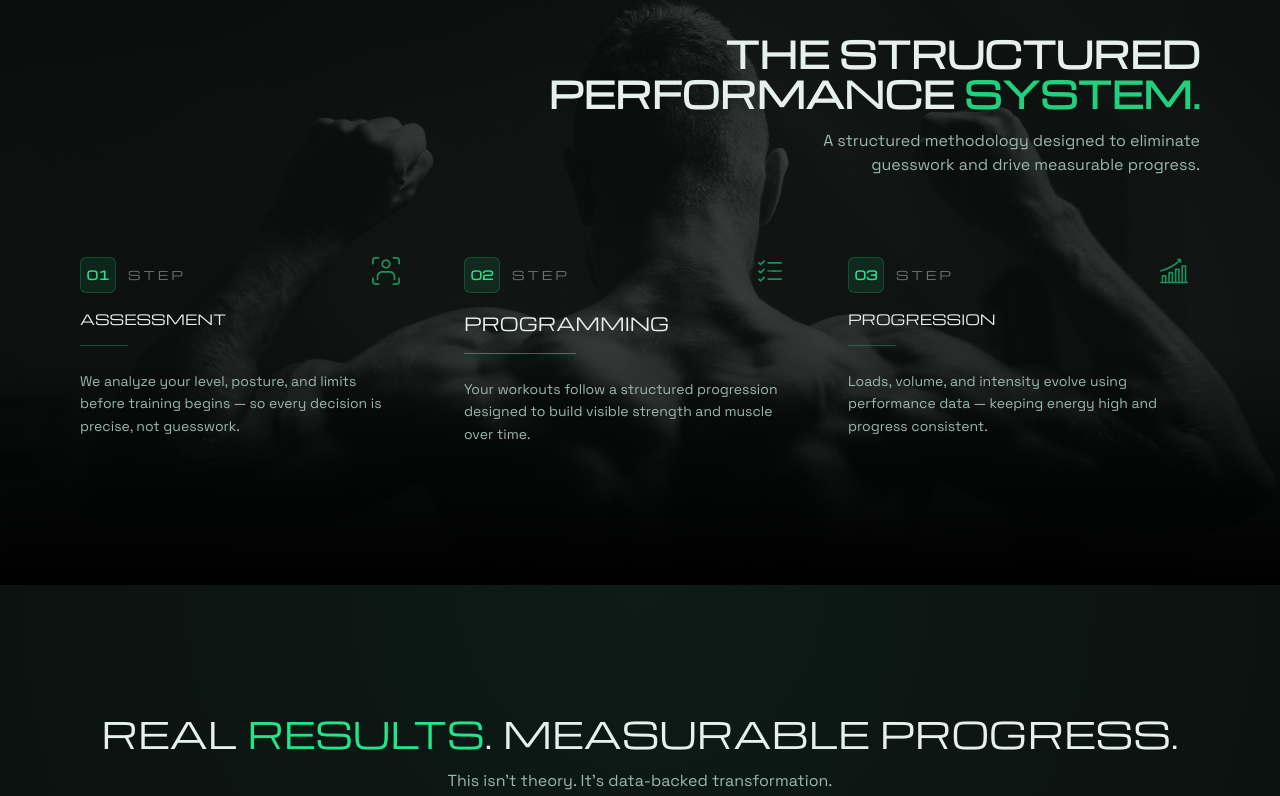
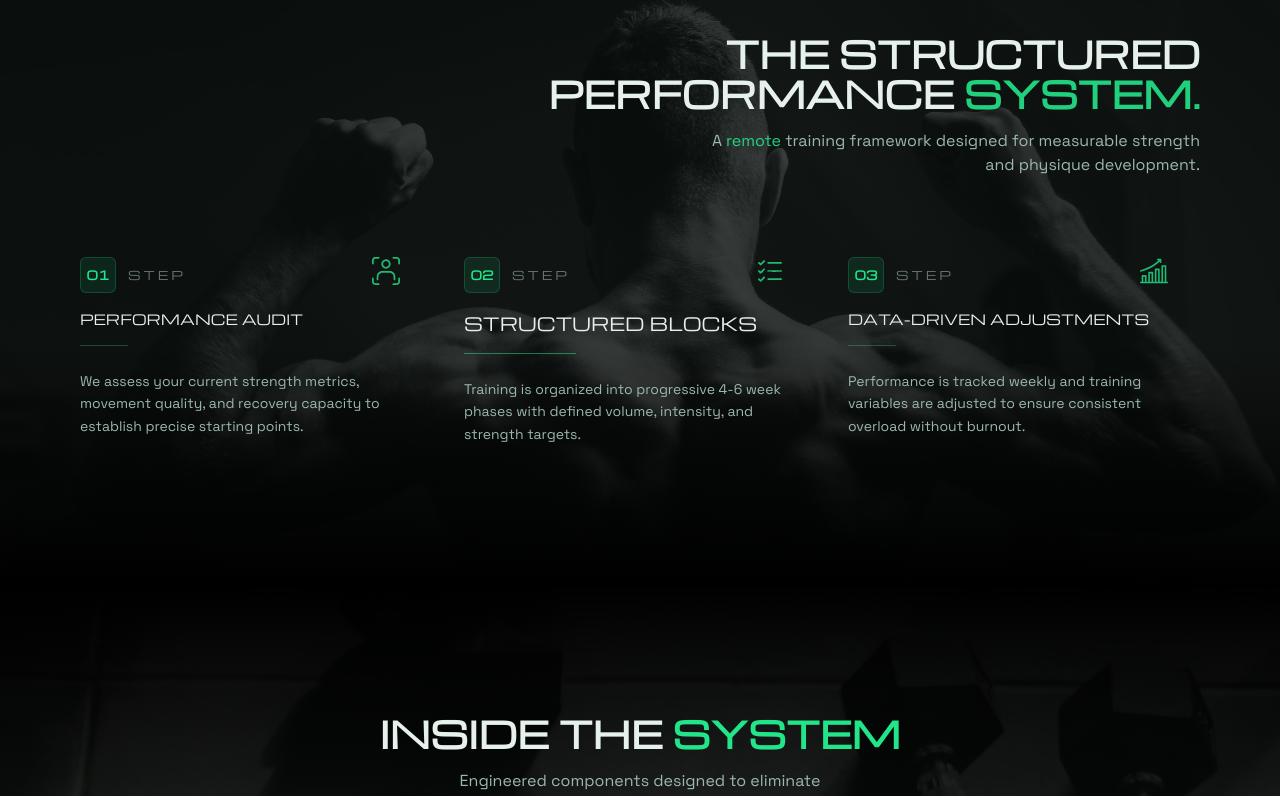
Before and after one commit to wcossior/fitness-web, a React (Vite) app: page / in a window 1280 px wide. Shown: the part 1857-2653 px from the top of the page. Built offline with nearby package versions, Linux system fonts and the light colour scheme.

Commit message:
methodology section improved

```diff
--- a/src/App.tsx
+++ b/src/App.tsx
@@ -17,8 +17,8 @@ function App() {
       <Hero></Hero>
       <UserProblem></UserProblem>
       <Methodology></Methodology>
+      <Features></Features>
       <Results></Results>
-      <Features></Features>
       <Plans></Plans>
       <About></About>
       <CallToAction></CallToAction>
--- a/src/components/Methodology/CardMethology.tsx
+++ b/src/components/Methodology/CardMethology.tsx
@@ -15,7 +15,7 @@ export const CardMethology = ({ numberStep, title, description, icon: IconCompon
 
     return (
         <div className={`lg:flex items-stretch ${className}`}>
-            <div className='max-w-[340px]'>
+            <div className='max-w-[380px]'>
                 <div className='space-y-4 w-full'>
                     <div className="flex font-heading gap-3">
                         <div className="w-9 h-9 rounded-md bg-primary/10 border border-primary/20 flex items-center justify-center text-xs font-bold text-primary">
@@ -23,7 +23,7 @@ export const CardMethology = ({ numberStep, title, description, icon: IconCompon
                         </div>
                         <span className="text-xs tracking-[0.25em] text-text-muted self-center">STEP</span>
                         <div className='ml-auto'>
-                            <IconComponent className="w-7 h-7 text-primary/60 ml-auto" />
+                            <IconComponent className="w-7 h-7 text-primary/80 ml-auto" />
                         </div>
                     </div>
                     <h3
@@ -36,12 +36,8 @@ export const CardMethology = ({ numberStep, title, description, icon: IconCompon
                     </p>
                 </div>
             </div>
-            {numberStep !== 3 &&
-                <>
-                    <div className="lg:hidden w-full h-px bg-gradient-to-r from-transparent via-primary/20 to-transparent mt-6" />
-                    <div className="hidden lg:block w-px bg-gradient-to-b from-primary/40 via-primary/20 to-transparent ml-8" />
-                </>
-            }
+            <div className="lg:hidden w-full h-px bg-gradient-to-r from-transparent via-primary/20 to-transparent mt-6" />
+            <div className="hidden lg:block w-px bg-gradient-to-b from-primary/40 via-primary/20 to-transparent ml-8" />
         </div>
     )
 }
--- a/src/components/Methodology/Methodology.tsx
+++ b/src/components/Methodology/Methodology.tsx
@@ -16,20 +16,20 @@ export const Methodology = () => {
 
     const steps: StepsData[] = [
         {
-            title: "ASSESSMENT",
-            description: "We analyze your level, posture, and limits before training begins — so every decision is precise, not guesswork.",
+            title: "PERFORMANCE AUDIT",
+            description: "We assess your current strength metrics, movement quality, and recovery capacity to establish precise starting points.",
             isCore: false,
             icon: Scan
         },
         {
-            title: "PROGRAMMING",
-            description: "Your workouts follow a structured progression designed to build visible strength and muscle over time.",
+            title: "STRUCTURED BLOCKS",
+            description: "Training is organized into progressive 4-6 week phases with defined volume, intensity, and strength targets.",
             isCore: true,
             icon: CheckList
         },
         {
-            title: "PROGRESSION",
-            description: "Loads, volume, and intensity evolve using performance data — keeping energy high and progress consistent.",
+            title: "DATA-DRIVEN ADJUSTMENTS",
+            description: "Performance is tracked weekly and training variables are adjusted to ensure consistent overload without burnout.",
             isCore: false,
             icon: Up
         }
@@ -37,10 +37,10 @@ export const Methodology = () => {
 
     return (
         <section className='lg:min-h-[680px] relative px-6 md:px-12 lg:px-20 py-16 lg:py-32'>
-            <div className='space-y-4 text-center sm:text-end flex flex-col items-center sm:items-end'>
+            <header className='space-y-4 text-end flex flex-col items-center sm:items-end'>
                 <h2 className="font-bold text-text-primary text-2xl sm:text-4xl font-heading uppercase max-w-3xl">The Structured Performance <span className="font-black text-primary/90">System.</span></h2>
-                <p className='max-w-md sm:w-full font-body text-text-secondary'>A structured methodology designed to eliminate guesswork and drive measurable progress.</p>
-            </div>
+                <p className='max-w-lg sm:w-full font-body text-text-secondary'>A <span className="text-primary/90">remote</span> training framework designed for measurable strength and physique development.</p>
+            </header>
             <img className="hidden sm:block absolute top-0 left-0 -z-3 opacity-20 object-cover w-full h-full object-top" src={bg} alt="bg-gym" />
             <img className="sm:hidden block absolute top-0 left-0 -z-3 opacity-20 object-cover w-full h-full" src={bg2} alt="bg-gym" />
 
@@ -48,7 +48,7 @@ export const Methodology = () => {
                 bg-gradient-to-t from-black to-transparent
                 pointer-events-none -z-1"
             />
-            <div className="flex justify-center h-full">
+            <div className="flex justify-end h-full">
                 <div className='grid grid-cols-1 lg:grid-cols-3 lg:gap-8 gap-6 mt-12 sm:mt-20 w-fit'>
                     {
                         steps.map((step, index) => (
```
